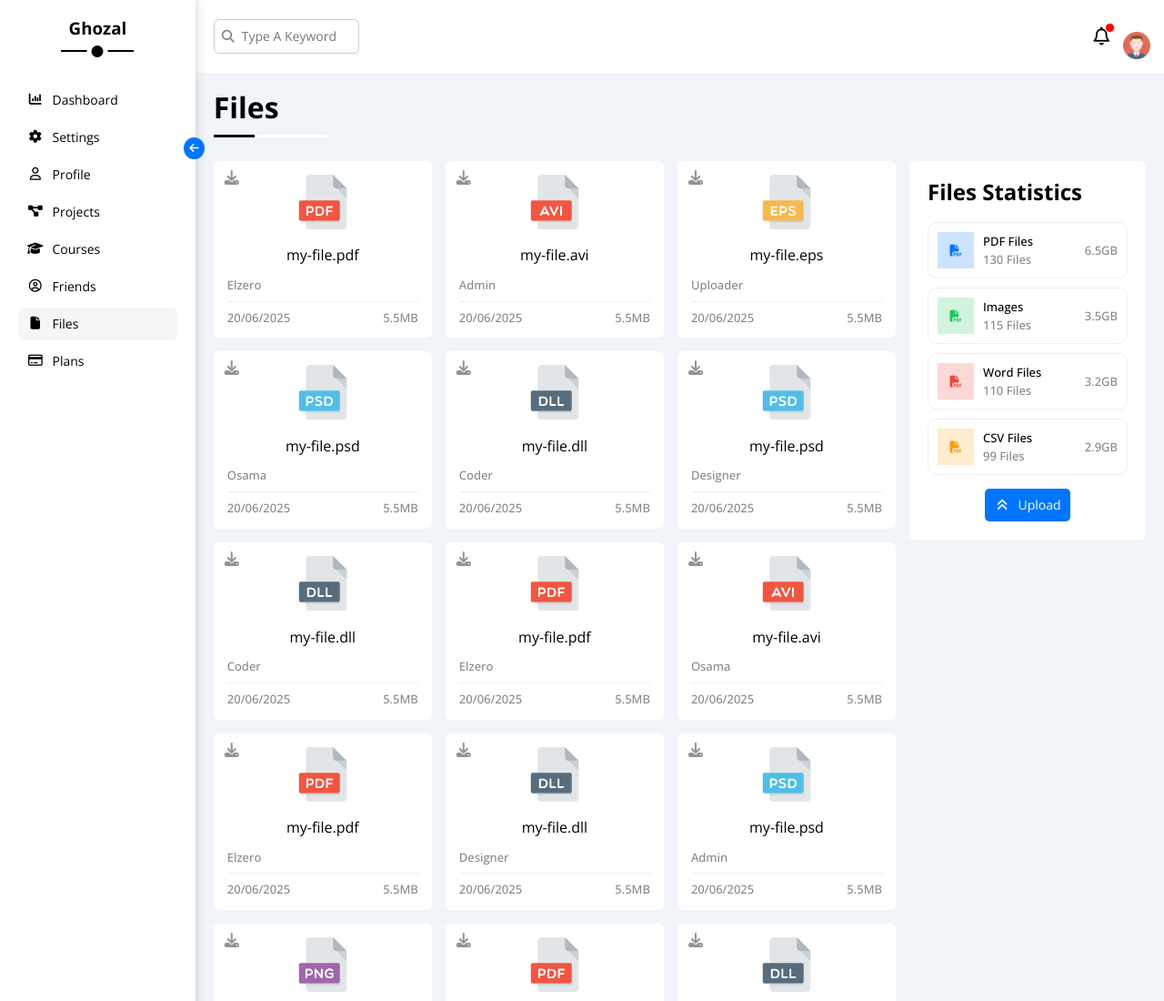
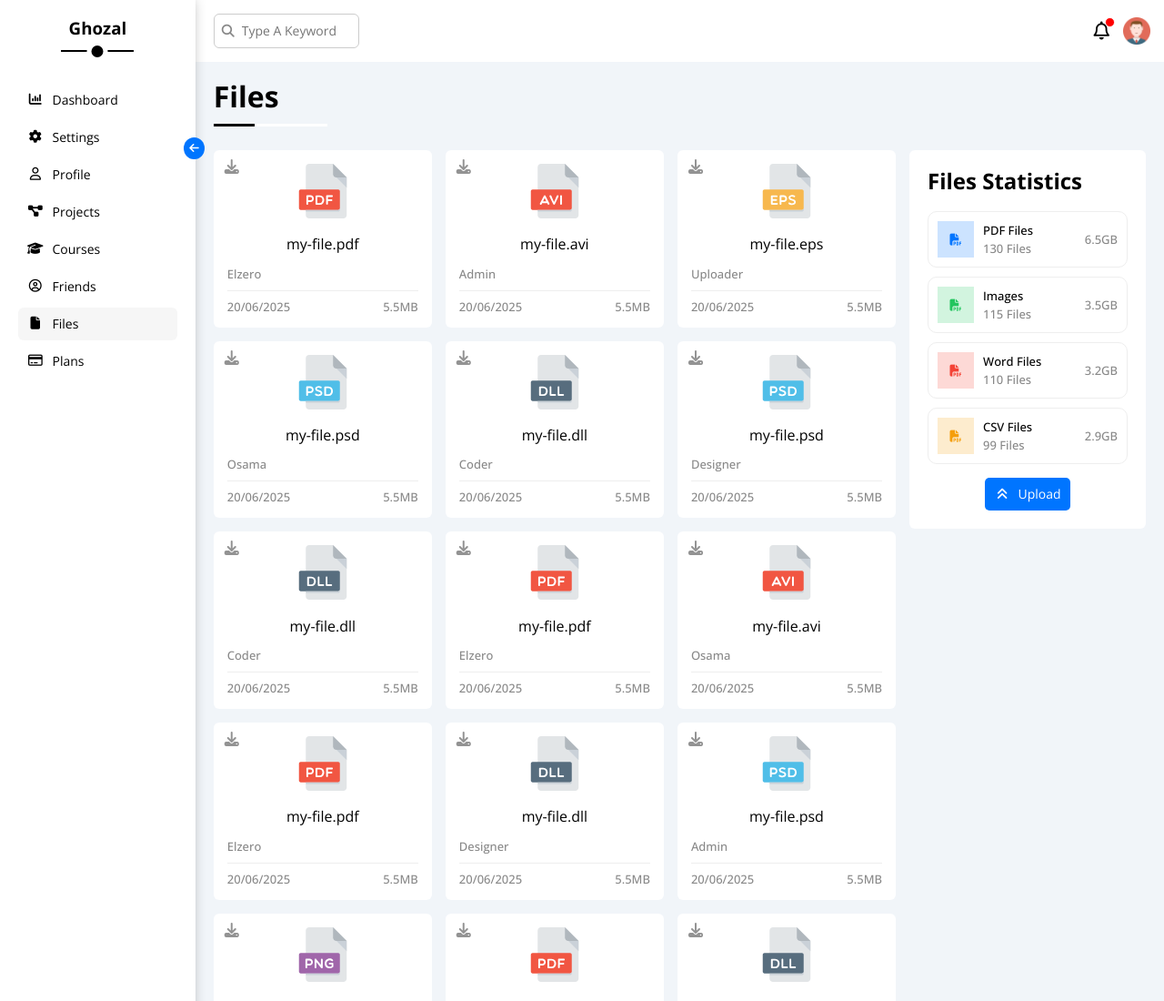
Before and after one commit to Abdalrahman-gits/Elzero_Template_4, a plain HTML site: page files.html in a window 1280 px wide. Shown: the top 1100 px of the page at 91% size. Drawn offline with nearby package versions, Linux system fonts and the light colour scheme.

Commit message:
some edits

```diff
--- a/Css_Folder/style.css
+++ b/Css_Folder/style.css
@@ -144,7 +144,6 @@ h1::after {
   transition: 0.3s;
   cursor: pointer;
   transform: rotate(0deg);
-
 }
 
 .page aside .menu-arrow:hover {
--- a/files.html
+++ b/files.html
@@ -81,7 +81,7 @@
           </div>
           <div class="icons between-align-c">
             <span class="notify-icon p-relative"><i class="fa-regular fa-bell fa-lg"></i></span>
-            <img class="mt-20" src="images/avatar.png" alt="profile-picture">
+            <img src="images/avatar.png" alt="profile-picture">
           </div>
         </nav>
       </header>
```
Also changed, not shown: friends.html (+1 -1 lines), plans.html (+1 -1 lines).
